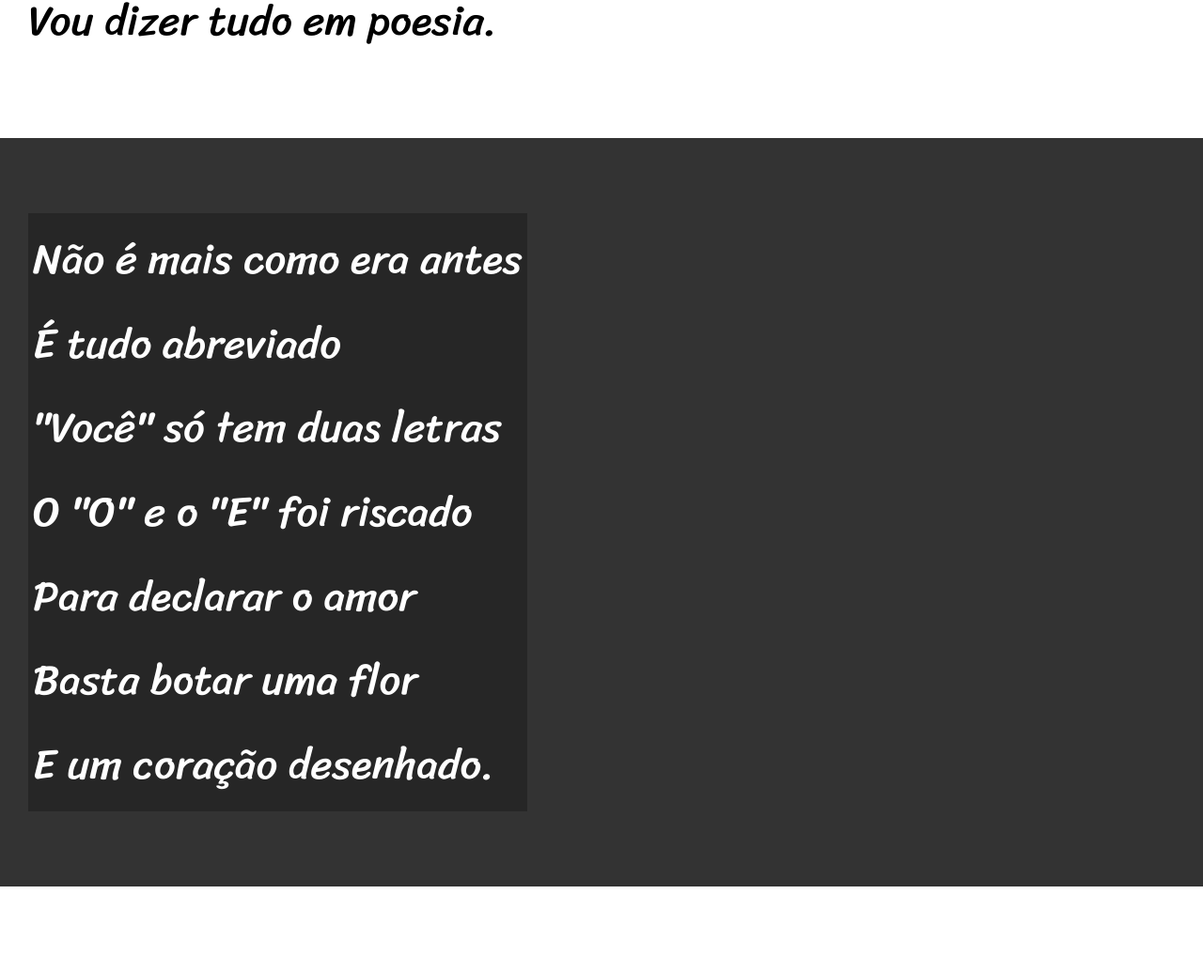
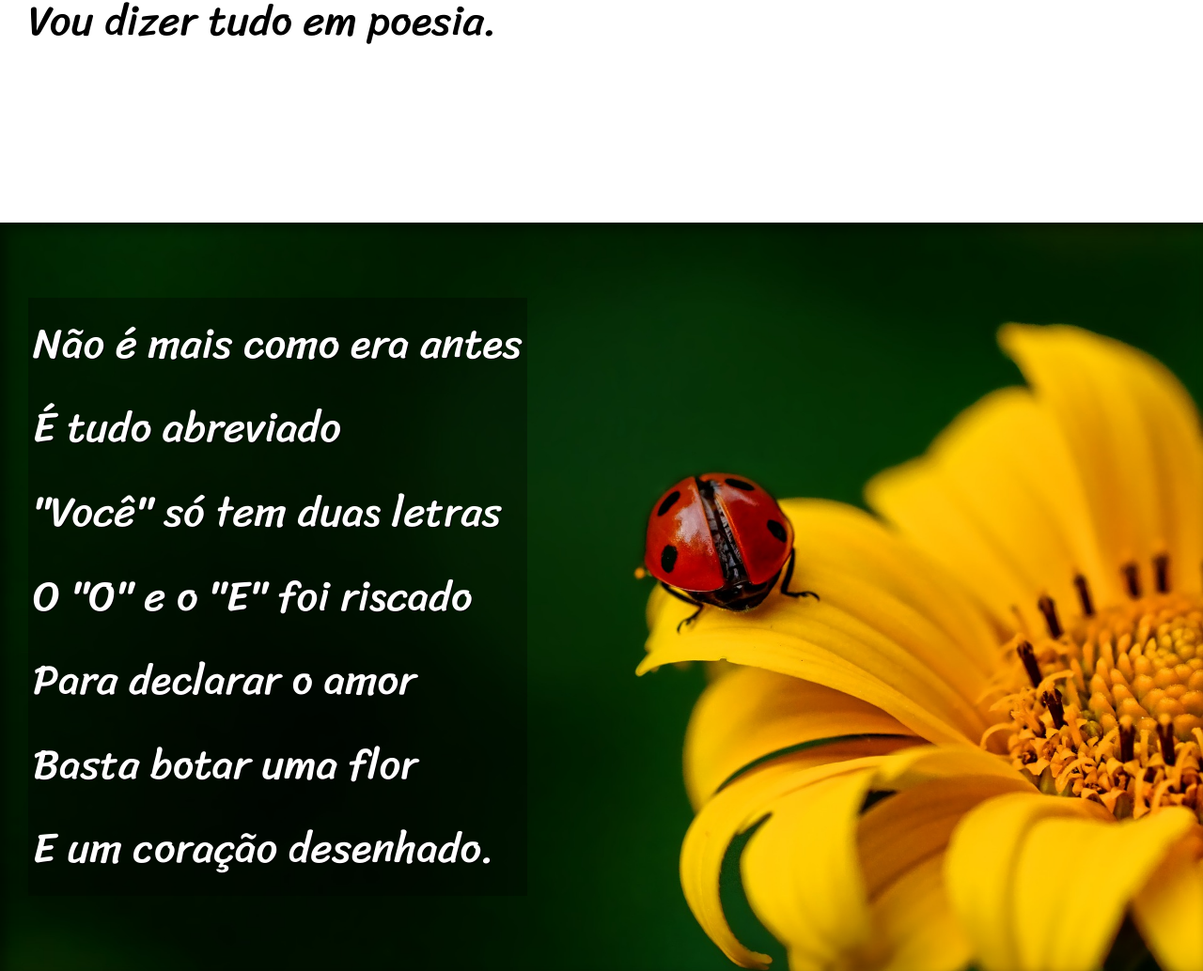
Before and after one commit to ruanleandro/html-css, a plain HTML site: page desafios/ex desafio 12/index.html in a window 1280 px wide. Shown: the part 900-1934 px from the top of the page at 94% size. Drawn offline with Linux system fonts and the light colour scheme.

Commit message:
exercicio desafio 012 concluido

```diff
--- a/desafios/ex desafio 12/estilo/style.css
+++ b/desafios/ex desafio 12/estilo/style.css
@@ -56,6 +56,10 @@ section {
     font-size: 3.5vw;
 }
 
+section > p {
+    padding-bottom: 2em;
+}
+
 section.normal {
     background-color: white;
     color: black;
@@ -64,12 +68,25 @@ section.normal {
 section.imagem {
     background-color: rgb(51, 51, 51);
     color: white;
+    box-shadow: inset 6px 6px 13px 0px rgba(0, 0, 0, 0.473);
+    background-size: cover;
+    background-attachment: fixed;
 }
 
 section.imagem > p {
     display: inline-block;
     padding: 5px;
-    background-color: rgba(0, 0, 0, 0.253);
+    background-color: rgba(0, 0, 0, 0.322);
+    text-shadow: 1px 1px 0px black;
+}
+
+section#img01 {
+    background-image: url('../imagens/background001.jpg');
+    background-position: right center;
+}
+
+section#img02 {
+    background-image: url('../imagens/background002.jpg');
 }
 
 footer {
--- a/desafios/ex desafio 12/index.html
+++ b/desafios/ex desafio 12/index.html
@@ -25,7 +25,7 @@
         </p>
     </section>
 
-    <section class="imagem">
+    <section class="imagem" id="img01">
         <p>
             Não é mais como era antes  <br>
             É tudo abreviado <br>
@@ -59,7 +59,7 @@
         </p>
     </section>
 
-    <section class="imagem">
+    <section class="imagem" id="img02">
         <p>
             Tenho saudade das cartas <br>
             Escritas com a própria mão <br>
```
